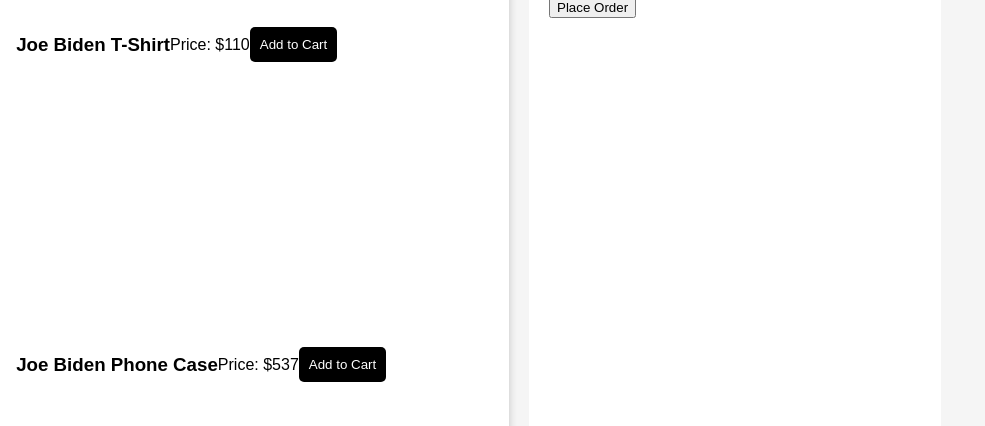
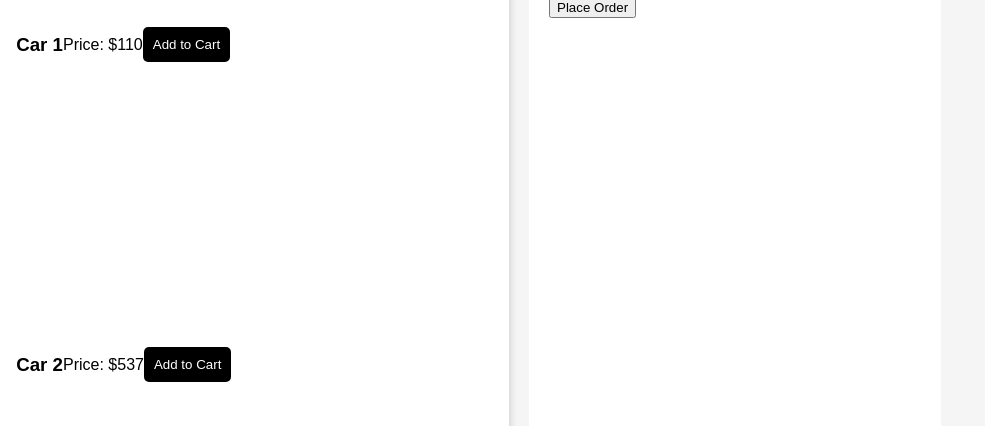
Before and after one commit to fyip3/market, a plain HTML site: page index.html in a window 1280 px wide. Shown: the part 231-657 px from the top of the page, 295-1280 px from the left. Drawn offline with Linux system fonts and the light colour scheme.

Commit message:
Update index.html

```diff
--- a/index.html
+++ b/index.html
@@ -21,13 +21,13 @@
 			<ul>
 				<li>
 					<img src="https://picsum.photos/200/300/?random=1">
-					<h3>Joe Biden T-Shirt</h3>
+					<h3>Car 1</h3>
 					<p>Price: $<span class="price"></span></p>
 					<button>Add to Cart</button>
 				</li>
 				<li>
 					<img src="https://picsum.photos/200/300/?random=2">
-					<h3>Joe Biden Phone Case</h3>
+					<h3>Car 2</h3>
 					<p>Price: $<span class="price"></span></p>
 					<button>Add to Cart</button>
 				</li>
```
